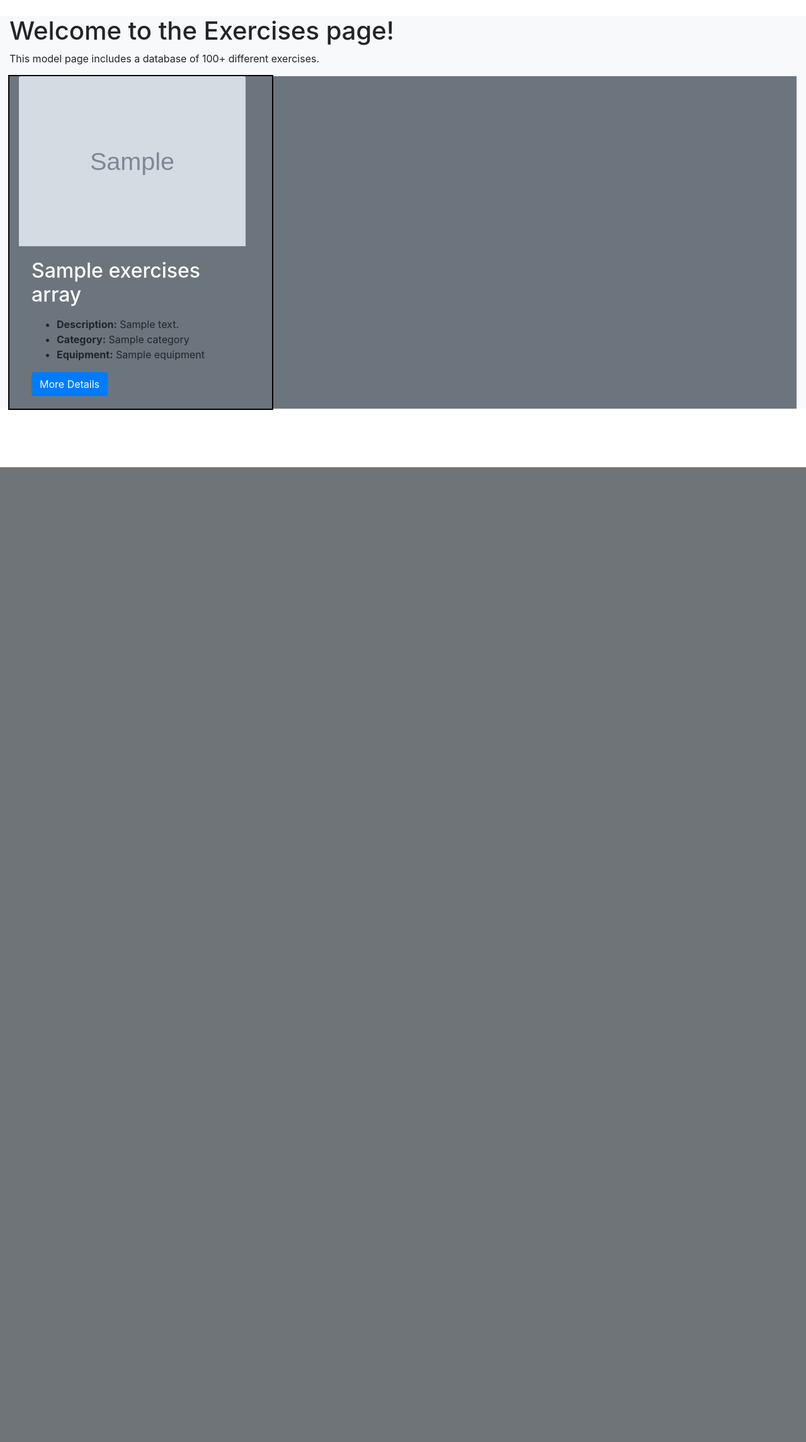
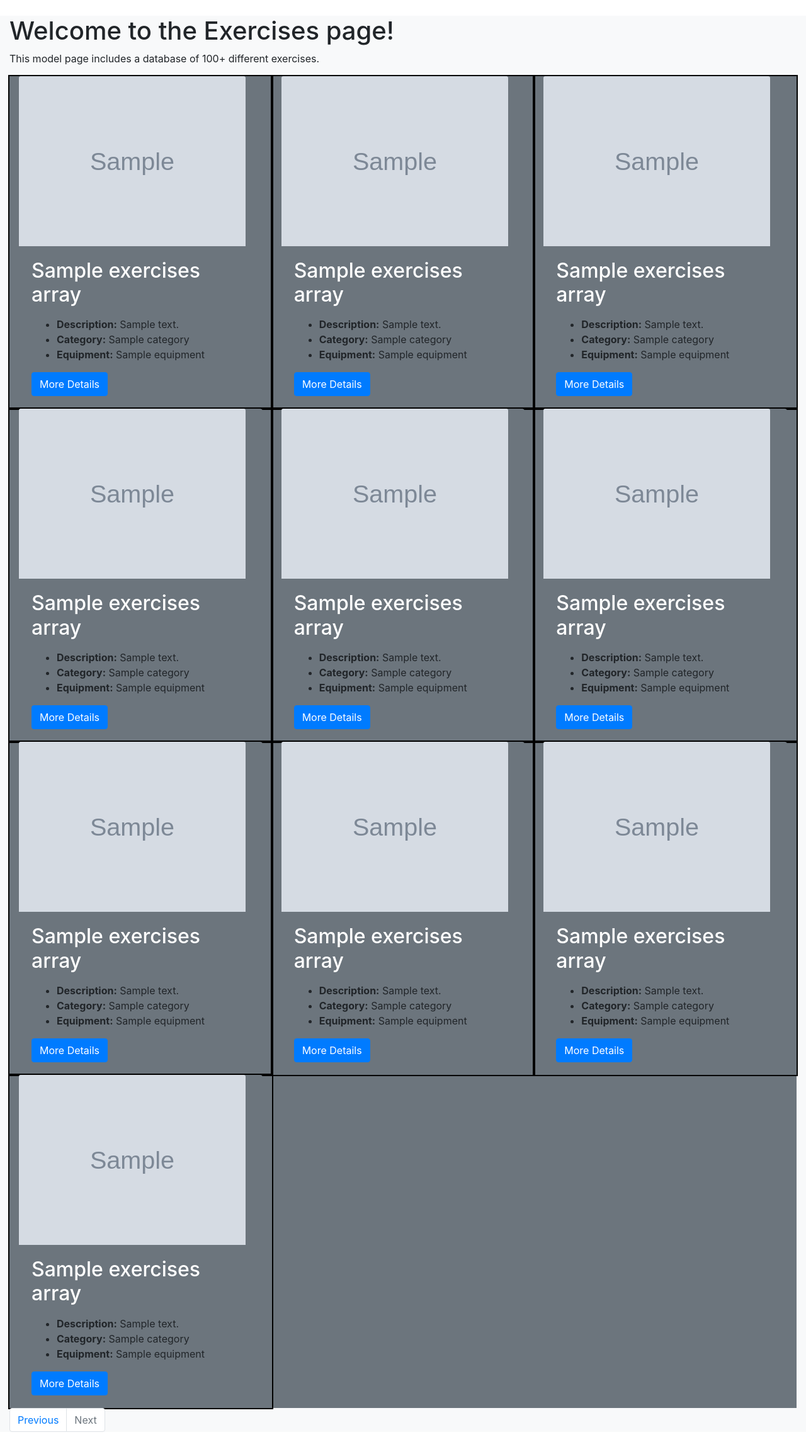
Before and after one commit to wuhoo16/fithub-website, a Flask app: template templates/exercises.html in a window 1280 px wide. Shown: the part 58-2348 px from the top of the page at 63% size. Before the commit the page ends 800 px from the top, so only its background shows below. Run offline with Flask 2, Linux system fonts and the light colour scheme; the template is opened without the code that fills it: most values are stand-ins (such as "Sample title", 1, 10 or a date in 2020); grey boxes marked "Sample" are stand-in pictures; some libraries are stand-ins or nearby versions.

Commit message:
added dynamic pagination to exercises model

```diff
--- a/main.py
+++ b/main.py
@@ -1,6 +1,7 @@
 import os
 import requests
 import re
+import math
 
 from googleapiclient.discovery import build
 from flask import Flask, render_template, url_for, request, redirect
@@ -564,9 +565,10 @@
 
 
 # exercises model page
-@app.route("/exercises", methods=['GET'])
-def exercises():
-    return render_template('exercises.html', exercisesArray=exercisesArray)
+@app.route("/exercises/<int:page_number>", methods=['GET'])
+def exercises(page_number):
+    start, end, num_pages = paginate(page_number, exercisesArray)
+    return render_template('exercises.html', exercisesArray=exercisesArray, start=start, end=end, page_number=page_number, num_pages=num_pages)
 
 
 # equipments model page
@@ -586,6 +588,16 @@
 def about():
     return render_template('about.html')
 
+# Helper methods for model pages
+# ==================================================================================================================
+# Pagination on Model Pages - assumes 9 instances per page
+def paginate(page_number, array):
+    startIndex = (page_number - 1) * 9
+    endIndex = (page_number * 9) - 1
+    if endIndex >= len(array):
+        endIndex = len(array) - 1
+    num_pages = math.ceil(len(array) / 9)
+    return startIndex, endIndex, num_pages
 
 # All view methods for INSTANCE pages are defined below:
 # ==================================================================================================================
--- a/templates/base.html
+++ b/templates/base.html
@@ -36,7 +36,7 @@
       <div class="collapse navbar-collapse" id="collapsibleNavbar">
         <ul class="navbar-nav">
           <li class="nav-item">
-            <a class="nav-link" href="{{ url_for('exercises') }}">Exercises</a>
+            <a class="nav-link" href="{{ url_for('exercises', page_number=1) }}">Exercises</a>
           </li>
           <!-- TODO: CHANGE THIS TO url_for('equipments') ONCE CHRISTOPER FINISHES EQUIPMENT MODEL PAGE -->
           <li class="nav-item">
--- a/templates/exercises.html
+++ b/templates/exercises.html
@@ -9,55 +9,55 @@
         <h1 class="modelHeader">Welcome to the Exercises page! </h1>
         <p class=modelDescription>This model page includes a database of 100+ different exercises.</p>
         <div class="container-fluid bg-secondary" id="modelGrid">
-        {% set numFullRows = exercisesArray|length // 3 %}
-        {% set numLeftOverChannels = exercisesArray|length % 3 %}
+        {% set numFullRows = ((end + 1) - start) // 3 %}
+        {% set numLeftOverChannels = ((end + 1) - start) % 3 %}
         {% for i in range(numFullRows) %}
             <div class="row" id="row{{ i|string }}">
                 <div class="col-md-4">
                     <div class="card bg-secondary border-0">
-                        <img class="card-img-top img-fluid" src="{{ exercisesArray[3*i].images[0] }}" alt="{{ exercisesArray[3*i].name }}">
+                        <img class="card-img-top img-fluid" src="{{ exercisesArray[start + 3*i].images[0] }}" alt="{{ exercisesArray[start + 3*i].name }}">
                         <div class="card-body">
-                            <h2 class="card-title">{{ exercisesArray[3*i].name }}</h2>
+                            <h2 class="card-title">{{ exercisesArray[start + 3*i].name }}</h2>
                             <p class="card-text">
                                 <ul class="exerciseAttributesList">
-                                    <li><b>Description:</b> {{ exercisesArray[3*i].description }}</li>
-                                    <li><b>Category:</b> {{ exercisesArray[3*i].category }}</li>
-                                    <li><b>Equipment:</b> {{ exercisesArray[3*i].equipment }}</li>
+                                    <li><b>Description:</b> {{ exercisesArray[start + 3*i].description }}</li>
+                                    <li><b>Category:</b> {{ exercisesArray[start + 3*i].category }}</li>
+                                    <li><b>Equipment:</b> {{ exercisesArray[start + 3*i].equipment }}</li>
                                 </ul>
                             </p>
-                            <a href="{{ url_for('exercise_instance', exercise_id=exercisesArray[3*i].id, exerciseObject=exercisesArray[3*i]) }}" class="btn btn-primary">More Details</a>
+                            <a href="{{ url_for('exercise_instance', exercise_id=exercisesArray[start + 3*i].id, exerciseObject=exercisesArray[start + 3*i]) }}" class="btn btn-primary">More Details</a>
                         </div>
                     </div>
                 </div>
                 <div class="col-md-4">
                     <div class="card bg-secondary border-0">
-                        <img class="card-img-top img-fluid" src="{{ exercisesArray[3*i+1].images[0] }}" alt="{{ exercisesArray[3*i+1].name }}">
+                        <img class="card-img-top img-fluid" src="{{ exercisesArray[start + 3*i+1].images[0] }}" alt="{{ exercisesArray[start + 3*i+1].name }}">
                         <div class="card-body">
-                            <h2 class="card-title">{{ exercisesArray[3*i+1].name }}</h2>
+                            <h2 class="card-title">{{ exercisesArray[start + 3*i+1].name }}</h2>
                             <p class="card-text">
                                 <ul class="exerciseAttributesList">
-                                    <li><b>Description:</b> {{ exercisesArray[3*i+1].description }}</li>
-                                    <li><b>Category:</b> {{ exercisesArray[3*i+1].category }}</li>
-                                    <li><b>Equipment:</b> {{ exercisesArray[3*i+1].equipment }}</li>
+                                    <li><b>Description:</b> {{ exercisesArray[start + 3*i+1].description }}</li>
+                                    <li><b>Category:</b> {{ exercisesArray[start + 3*i+1].category }}</li>
+                                    <li><b>Equipment:</b> {{ exercisesArray[start + 3*i+1].equipment }}</li>
                                 </ul>
                             </p>
-                            <a href="{{ url_for('exercise_instance', exercise_id=exercisesArray[3*i+1].id, exerciseObject=exercisesArray[3*i+1]) }}" class="btn btn-primary">More Details</a>
+                            <a href="{{ url_for('exercise_instance', exercise_id=exercisesArray[start + 3*i+1].id, exerciseObject=exercisesArray[start + 3*i+1]) }}" class="btn btn-primary">More Details</a>
                         </div>
                     </div>
                 </div>
                 <div class="col-md-4">
                     <div class="card bg-secondary border-0">
-                        <img class="card-img-top img-fluid" src="{{ exercisesArray[3*i+2].images[0] }}" alt="{{ exercisesArray[3*i+2].name }}">
+                        <img class="card-img-top img-fluid" src="{{ exercisesArray[start + 3*i+2].images[0] }}" alt="{{ exercisesArray[start + 3*i+2].name }}">
                         <div class="card-body">
-                            <h2 class="card-title">{{ exercisesArray[3*i+2].name }}</h2>
+                            <h2 class="card-title">{{ exercisesArray[start + 3*i+2].name }}</h2>
                             <p class="card-text">
                                 <ul class="exerciseAttributesList">
-                                    <li><b>Description:</b> {{ exercisesArray[3*i+2].description }}</li>
-                                    <li><b>Category:</b> {{ exercisesArray[3*i+2].category }}</li>
-                                    <li><b>Equipment:</b> {{ exercisesArray[3*i+2].equipment }}</li>
+                                    <li><b>Description:</b> {{ exercisesArray[start + 3*i+2].description }}</li>
+                                    <li><b>Category:</b> {{ exercisesArray[start + 3*i+2].category }}</li>
+                                    <li><b>Equipment:</b> {{ exercisesArray[start + 3*i+2].equipment }}</li>
                                 </ul>
                             </p>
-                            <a href="{{ url_for('exercise_instance', exercise_id=exercisesArray[3*i+2].id, exerciseObject=exercisesArray[3*i+2]) }}" class="btn btn-primary">More Details</a>
+                            <a href="{{ url_for('exercise_instance', exercise_id=exercisesArray[start + 3*i+2].id, exerciseObject=exercisesArray[start + 3*i+2]) }}" class="btn btn-primary">More Details</a>
                         </div>
                     </div>
                 </div>
@@ -69,17 +69,17 @@
             {% for i in range(-numLeftOverChannels, 0) %}
                 <div class="col-md-4">
                     <div class="card bg-secondary border-0">
-                        <img class="card-img-top img-fluid" src="{{ exercisesArray[i].images[0] }}" alt="{{ exercisesArray[i].name }}">
+                        <img class="card-img-top img-fluid" src="{{ exercisesArray[end + 1 + i].images[0] }}" alt="{{ exercisesArray[end + 1 + i].name }}">
                         <div class="card-body">
-                            <h2 class="card-title">{{ exercisesArray[i].name }}</h2>
+                            <h2 class="card-title">{{ exercisesArray[end + 1 + i].name }}</h2>
                             <p class="card-text">
                                 <ul class="exerciseAttributesList">
-                                    <li><b>Description:</b> {{ exercisesArray[i].description }}</li>
-                                    <li><b>Category:</b> {{ exercisesArray[i].category }}</li>
-                                    <li><b>Equipment:</b> {{ exercisesArray[i].equipment }}</li>
+                                    <li><b>Description:</b> {{ exercisesArray[end + 1 + i].description }}</li>
+                                    <li><b>Category:</b> {{ exercisesArray[end + 1 + i].category }}</li>
+                                    <li><b>Equipment:</b> {{ exercisesArray[end + 1 + i].equipment }}</li>
                                 </ul>
                             </p>
-                            <a href="{{ url_for('exercise_instance', exercise_id=exercisesArray[i].id, exerciseObject=exercisesArray[i]) }}" class="btn btn-primary">More Details</a>
+                            <a href="{{ url_for('exercise_instance', exercise_id=exercisesArray[end + 1 + i].id, exerciseObject=exercisesArray[end + 1 + i]) }}" class="btn btn-primary">More Details</a>
                         </div>
                     </div>
                 </div>
@@ -87,6 +87,32 @@
             </div>
         {% endif %}
         </div>
+
+        <ul class="pagination">
+            <!--Previous Page Button-->
+            {% if page_number == 1 %}
+                <li class="page-item disabled"><a class="page-link" href="">Previous</a></li>
+            {% else %}
+                <li class="page-item"><a class="page-link" href="{{ url_for('exercises', page_number=page_number-1) }}">Previous</a></li>
+            {% endif %}
+
+            <!--All Pages Buttons-->
+            {% for i in range(1, num_pages+1) %}
+                {% if i == page_number %}
+                    <li class="page-item active"><a class="page-link" href="{{ url_for('exercises', page_number=i) }}">{{i}}</a></li>
+                {% else %}
+                    <li class="page-item"><a class="page-link" href="{{ url_for('exercises', page_number=i) }}">{{i}}</a></li>
+                {% endif %}
+            {% endfor %}
+
+            <!--Next Page Button-->
+            {% if page_number == num_pages %}
+                <li class="page-item disabled"><a class="page-link" href="">Next</a></li>
+            {% else %}
+                <li class="page-item"><a class="page-link" href="{{ url_for('exercises', page_number=page_number+1) }}">Next</a></li>
+            {% endif %}
+        </ul>
+
     </div>
 
 {% endblock %}
--- a/templates/homepage.html
+++ b/templates/homepage.html
@@ -19,7 +19,7 @@
           <h1>Exercises</h1>
           <p></p>
           <p>
-            <a class="btn btn-lg btn-primary" href="/exercises" role="button"
+            <a class="btn btn-lg btn-primary" href="/exercises/1" role="button"
               >See Exercises</a
             >
           </p>
```
